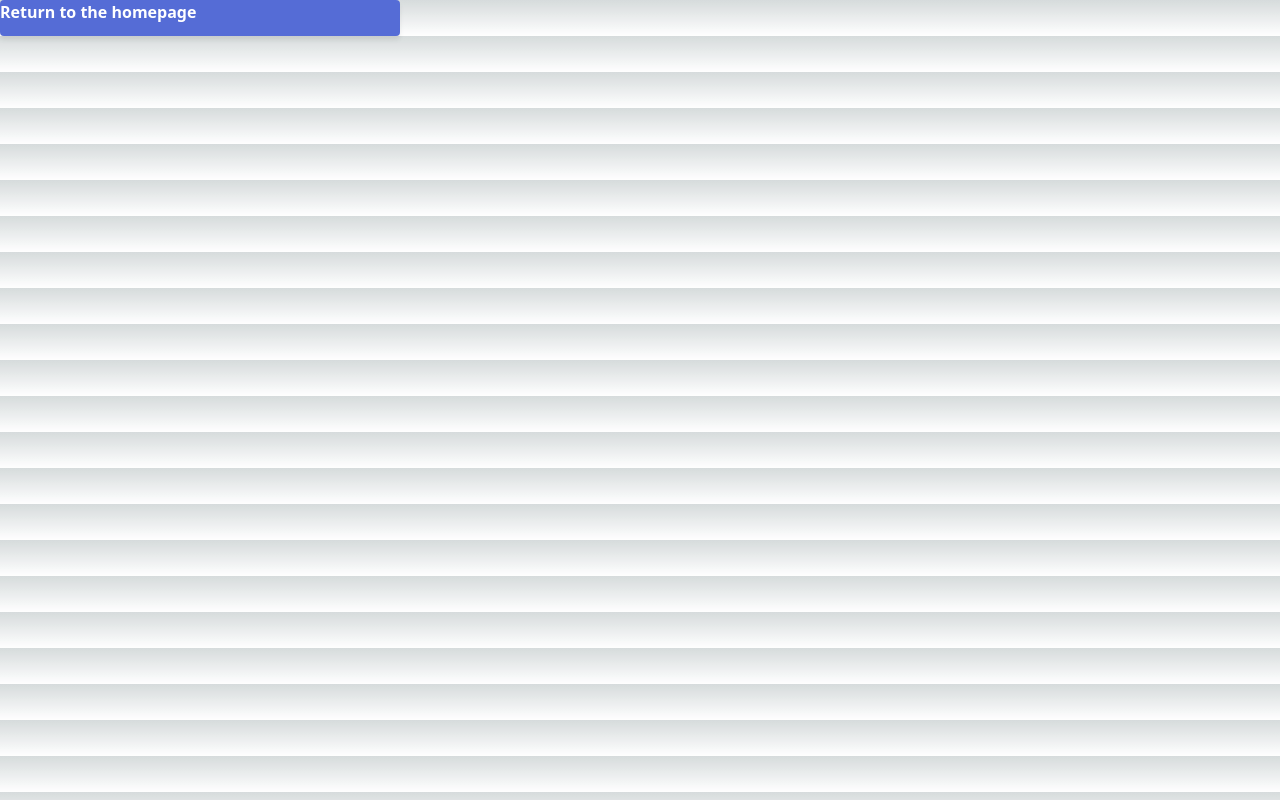
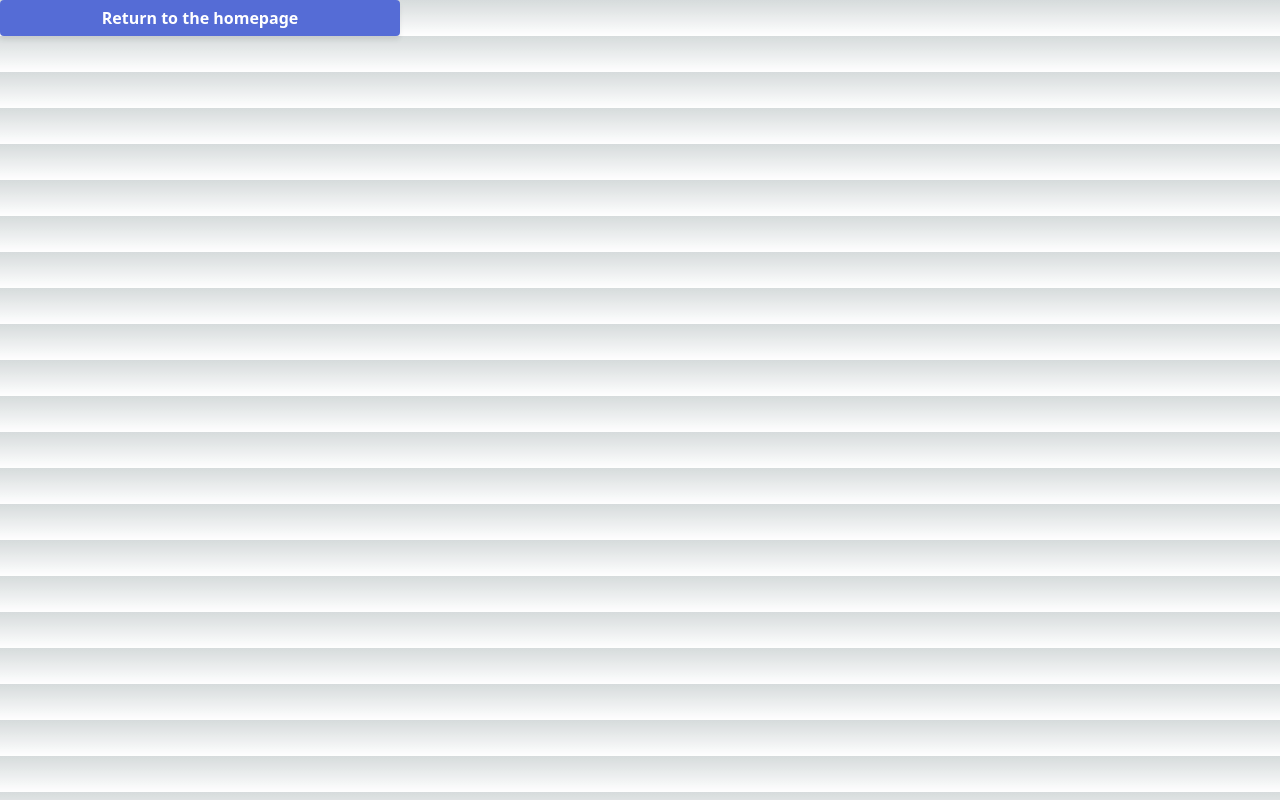
Before and after one commit to georgereade/Under-The-Drum, a Next.js app: page /components/return-button in a window 1280 px wide. Built offline with nearby package versions, Linux system fonts and the light colour scheme.

Commit message:
Button styling

```diff
--- a/pages/components/return-button.js
+++ b/pages/components/return-button.js
@@ -3,8 +3,11 @@ import Link from "next/link";
 export default function ReturnButton() {
   return (
     <section className="checkout-button-section">
-      <Link href="http://localhost:3000/" className="checkout-button">
-        Return to the homepage
+      <Link href="http://localhost:3000/">
+        {" "}
+        <button className="checkout-button w-full">
+          Return to the homepage
+        </button>
       </Link>
     </section>
   );
--- a/pages/index.js
+++ b/pages/index.js
@@ -12,7 +12,7 @@ const stripePromise = loadStripe(
 export default function Home() {
   return (
     <main
-      className={`flex place-content-center h-screen p-24 ${inter.className}`}
+      className={`flex place-content-center h-screen w-screen p-24 ${inter.className}`}
     >
       <BuyTickets />
     </main>
--- a/styles/globals.css
+++ b/styles/globals.css
@@ -33,13 +33,12 @@ body {
 }
 
 .checkout-button-section {
-  background: #ffffff;
   display: flex;
   flex-direction: column;
   width: 400px;
   /* height: 112px; */
   border-radius: 6px;
-  justify-content: center;
+  justify-content: justify;
 }
 .checkout-button {
   height: 36px;
```
